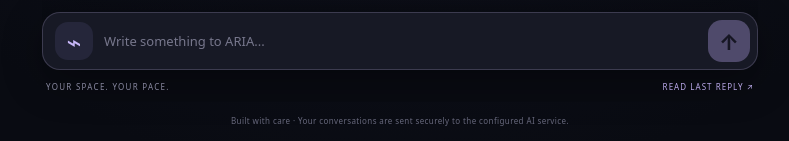
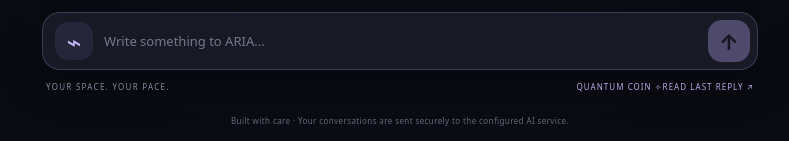
Before and after one commit to mrbrown3393-oss/Ari_Daughter, a React (Vite) app: page / in a window 1280 px wide. Shown: the part 656-797 px from the top of the page, without its empty margins (240-1029 px from the left). Built offline with nearby package versions, Linux system fonts and the light colour scheme.

Commit message:
Add Aria quantum coin interaction

```diff
--- a/src/App.jsx
+++ b/src/App.jsx
@@ -11,6 +11,7 @@ export default function App() {
   const [busy, setBusy] = useState(false);
   const [listening, setListening] = useState(false);
   const [speaking, setSpeaking] = useState(false);
+  const [quantumBusy, setQuantumBusy] = useState(false);
   const [error, setError] = useState("");
   const bottomRef = useRef(null);
   const recognitionRef = useRef(null);
@@ -45,6 +46,47 @@ export default function App() {
       setError(err.message || "Couldn't connect. Please try again.");
     } finally {
       setBusy(false);
+    }
+  }
+
+
+  async function runQuantumCoin() {
+    if (busy || quantumBusy) return;
+    setQuantumBusy(true);
+    setError("");
+    try {
+      const submitted = await fetch("/api/quantum/coin-toss", {
+        method: "POST",
+        headers: { "Content-Type": "application/json" },
+        body: JSON.stringify({ shots: 10 })
+      });
+      const job = await submitted.json();
+      if (!submitted.ok) throw new Error(job.error || "Atlas couldn't start the quantum run.");
+      let status;
+      for (let attempt = 0; attempt < 25; attempt += 1) {
+        await new Promise((resolve) => setTimeout(resolve, 2000));
+        const response = await fetch(`/api/quantum/jobs/${encodeURIComponent(job.jobId)}/status`);
+        status = await response.json();
+        if (!response.ok) throw new Error(status.error || "Couldn't check the Atlas job.");
+        if (["completed", "failed", "cancelled"].includes(status.status)) break;
+      }
+      if (status?.status !== "completed") throw new Error(status?.error || "The quantum run is taking longer than expected. Your normal chat is still ready.");
+      const response = await fetch(`/api/quantum/jobs/${encodeURIComponent(job.jobId)}/result`);
+      const payload = await response.json();
+      if (!response.ok) throw new Error(payload.error || "Couldn't retrieve the quantum result.");
+      const result = typeof payload.result === "string" ? JSON.parse(payload.result) : payload.result;
+      const heads = Number(result?.heads);
+      const tails = Number(result?.tails);
+      const shots = Number(result?.shots ?? heads + tails);
+      if (!Number.isFinite(heads) || !Number.isFinite(tails)) throw new Error("Atlas returned an unexpected result format.");
+      setMessages((current) => [...current, {
+        role: "assistant",
+        content: `I ran 10 quantum coin measurements through Moth Atlas (emulator). The result was ${result.output || (heads >= tails ? "heads" : "tails")}: ${heads} heads and ${tails} tails across ${shots} measurements. This is a playful quantum experiment, not a source of guaranteed randomness.`
+      }]);
+    } catch (err) {
+      setError(err.message || "The quantum experiment couldn't complete.");
+    } finally {
+      setQuantumBusy(false);
     }
   }
 
@@ -130,7 +172,7 @@ export default function App() {
           <input value={draft} onChange={(event) => setDraft(event.target.value)} placeholder="Write something to ARIA..." aria-label="Message ARIA" maxLength={6000} />
           <button className="send-button" type="submit" disabled={!draft.trim() || busy} aria-label="Send message">↑</button>
         </form>
-        <div className="composer-footer"><span>YOUR SPACE. YOUR PACE.</span><button type="button" className="speak-button" onClick={speakLast}>{speaking ? "STOP VOICE" : "READ LAST REPLY ↗"}</button></div>
+        <div className="composer-footer"><span>YOUR SPACE. YOUR PACE.</span><span className="footer-actions"><button type="button" className="speak-button" onClick={runQuantumCoin} disabled={quantumBusy || busy}>{quantumBusy ? "RUNNING QUANTUM…" : "QUANTUM COIN ✧"}</button><button type="button" className="speak-button" onClick={speakLast}>{speaking ? "STOP VOICE" : "READ LAST REPLY ↗"}</button></span></div>
       </div>
       <footer className="footer-note">Built with care · Your conversations are sent securely to the configured AI service.</footer>
     </main>
```
